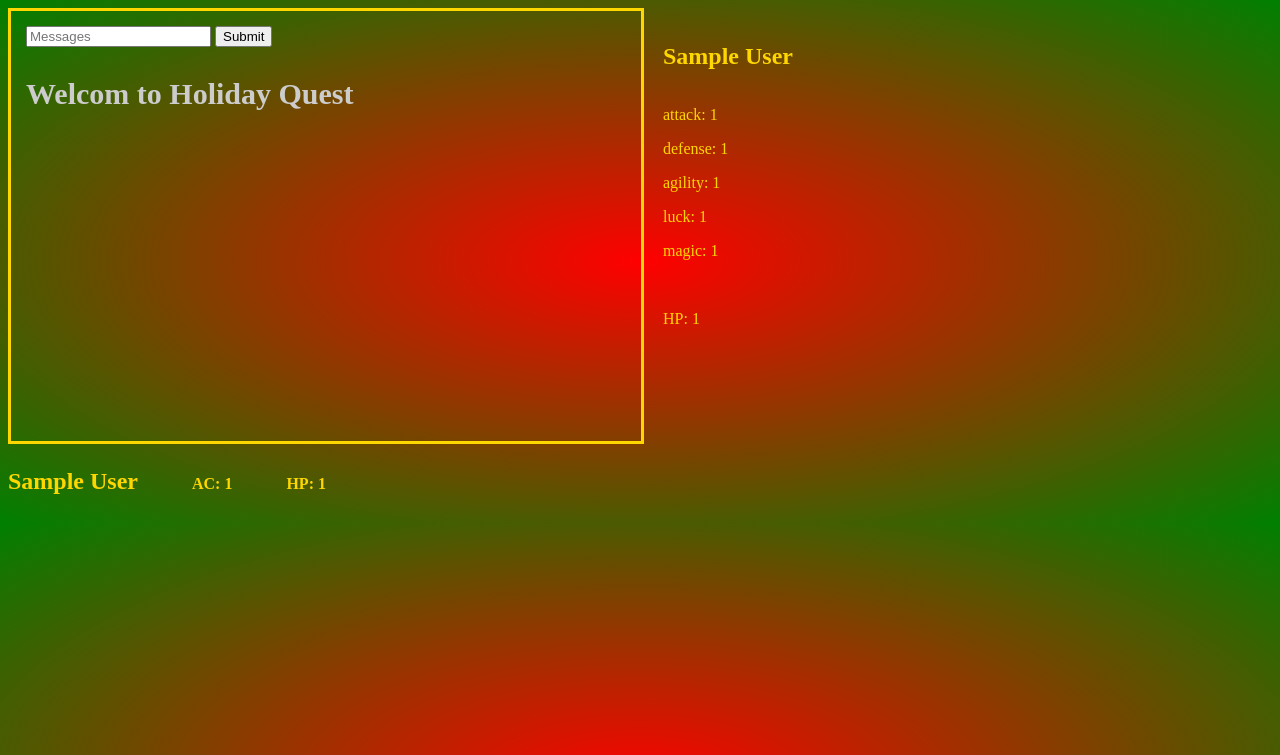
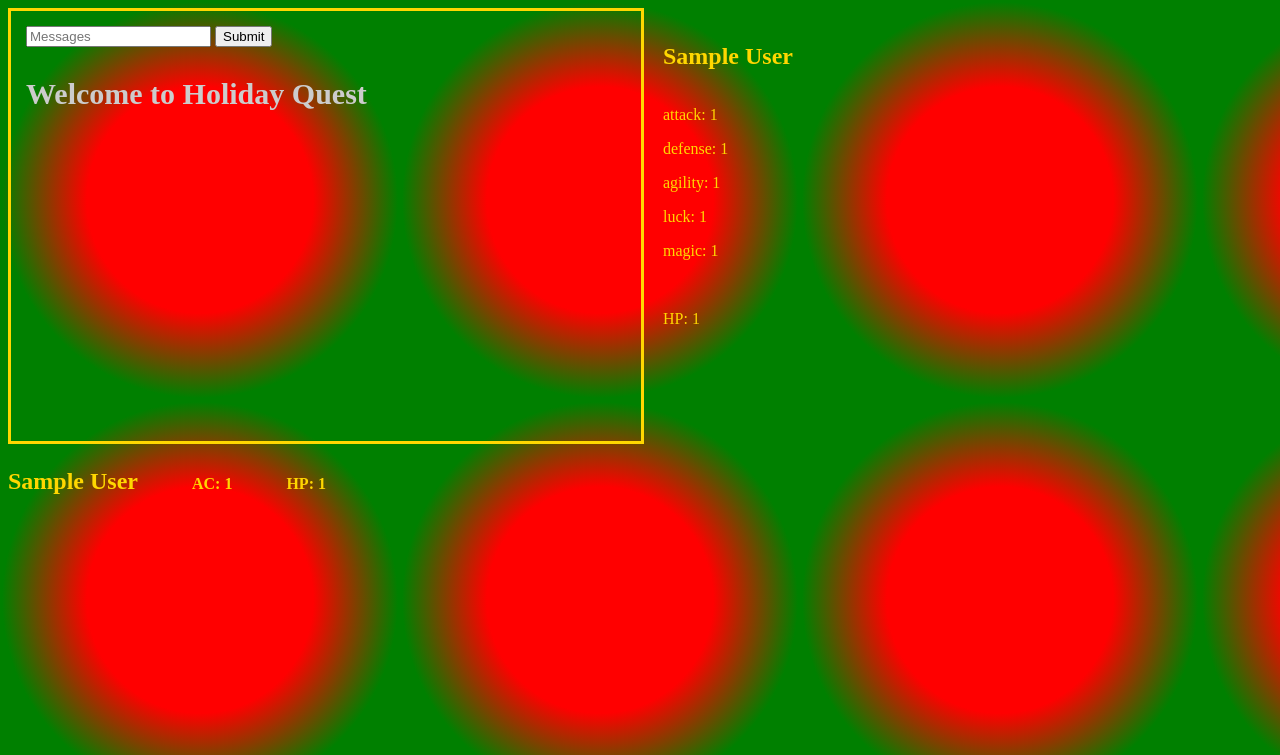
Before and after one commit to LeoKnox/pw_2.0, a Flask app: template templates/session.html in a window 1280 px wide. Shown: the top 755 px of the page. Run offline with Flask 2, Linux system fonts and the light colour scheme; the template is opened without the code that fills it, so the values that code supplies are empty; the visitor is signed in with stand-in values (Sample User, id 1); some libraries are stand-ins or nearby versions.

Commit message:
minor fixes

```diff
--- a/templates/session.html
+++ b/templates/session.html
@@ -4,7 +4,8 @@
         <title>Session</title>
         <style>
             body {
-                background-image:radial-gradient(red, green);
+                background-image:radial-gradient( red 40%, green,green);
+                background-size:400px 400px;
             }
             .messages {
                 display: inline-block;
@@ -34,7 +35,7 @@
             <input type="hidden" class="username" value="{{ session['name']}}"/>
             <input type="text" class="message" placeholder="Messages"/>
             <input type="submit"/>
-        <h3 style='color: #ccc;font-size:30px;'>Welcom to Holiday Quest</h3>
+        <h3 style='color: #ccc;font-size:30px;'>Welcome to Holiday Quest</h3>
         <div class="message_holder"></div>
 
         </form>
```
